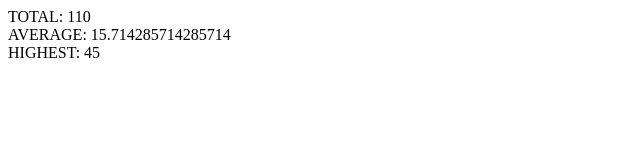
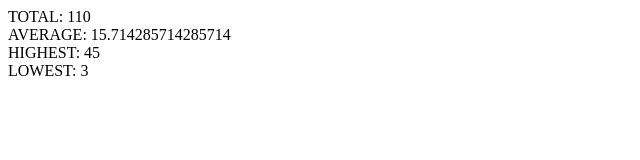
Before and after one commit to hamburgcodingschool/L2C-1908, a plain HTML site: page lesson 3/js7 - array_exercise.html in a window 1280 px wide. Shown: the full height of the page, 0-640 px from the left. Drawn offline with Linux system fonts and the light colour scheme.

Commit message:
solved homework

```diff
--- a/lesson 3/js7 - array_exercise.html
+++ b/lesson 3/js7 - array_exercise.html
@@ -11,15 +11,24 @@
       var someNumbers = [23, 12, 3, 5, 12, 45, 10];
 
       var total = 0;
-      var highest = 0; //45
+      // var highest = -Infinity;
+      // var lowest = Infinity;
+      var highest = someNumbers[0];
+      var lowest = someNumbers[0];
 
       for(var i = 0; i < someNumbers.length; i++) {
         // CALCULATE TOTAL
-        total = total + someNumbers[i];
+        //total = total + someNumbers[i];
+        total += someNumbers[i];
 
         // CALCULATE HIGHEST
         if (someNumbers[i] > highest) {
           highest = someNumbers[i];
+        }
+
+        // CALCULATE LOWEST
+        if (someNumbers[i] < lowest) {
+          lowest = someNumbers[i];
         }
       }
 
@@ -28,6 +37,7 @@
       document.write("TOTAL: " + total + "<br>");
       document.write("AVERAGE: " + avg + "<br>");
       document.write("HIGHEST: " + highest + "<br>");
+      document.write("LOWEST: " + lowest + "<br>");
 
     </script>
   </body>
```
